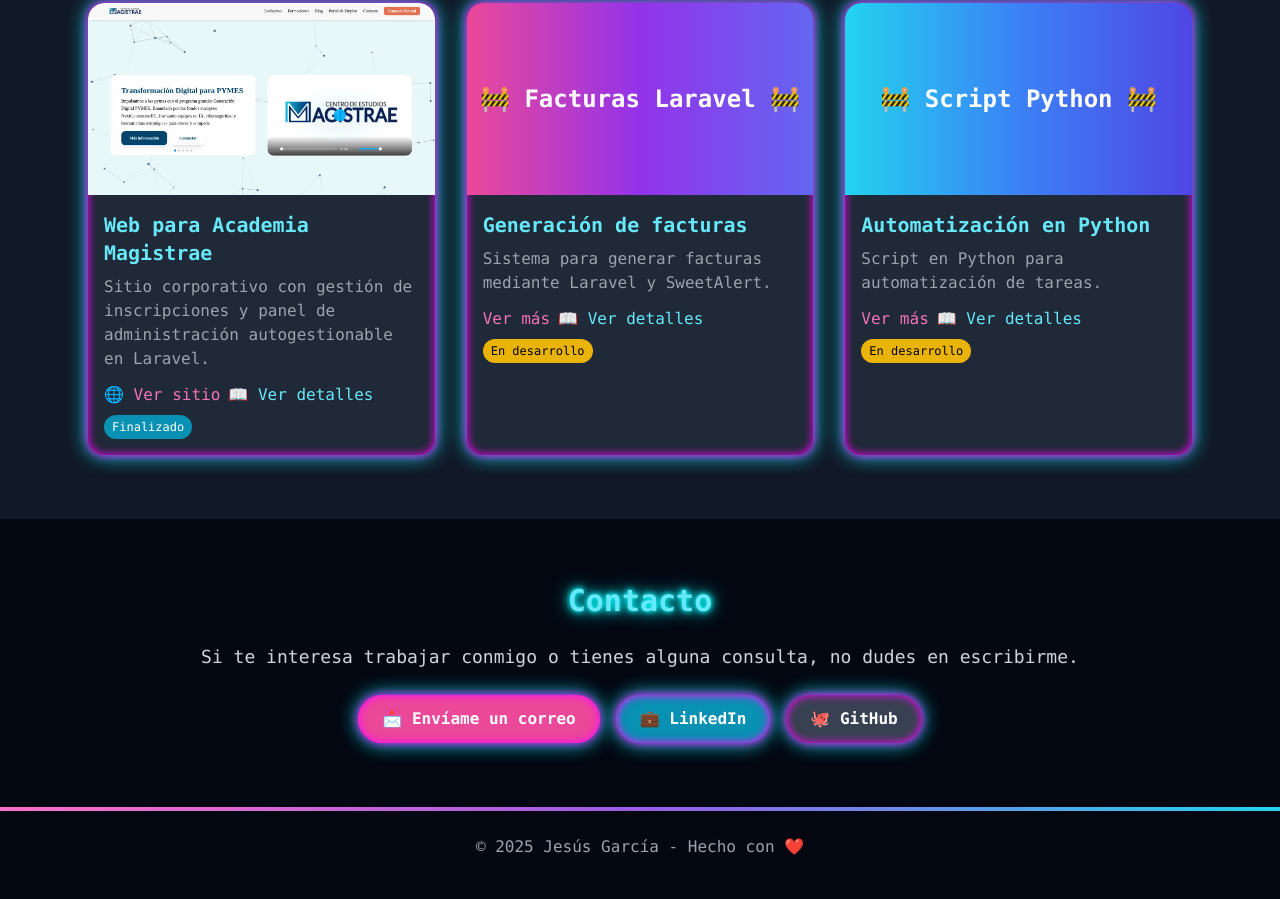
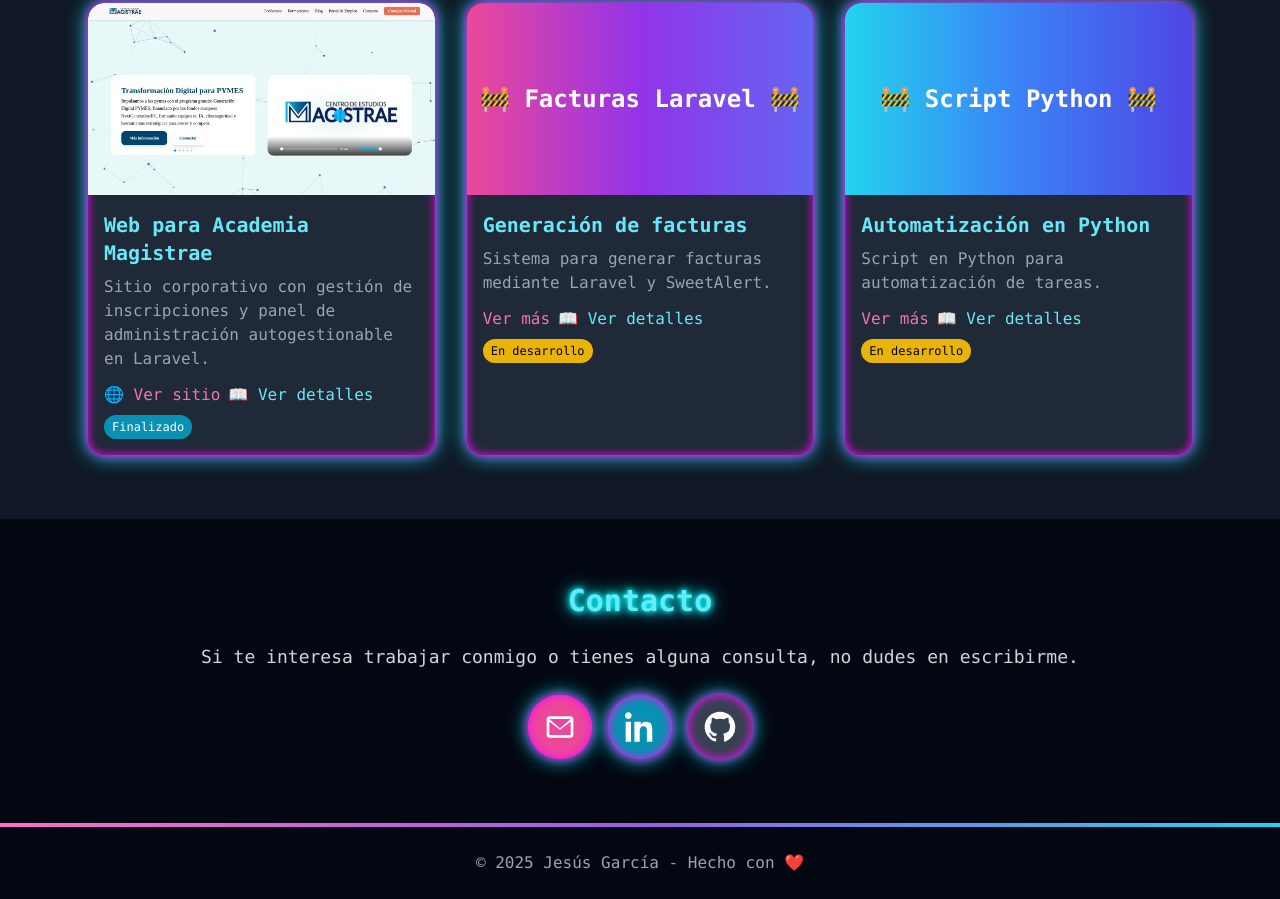
Before and after one commit to Jes1997/jes1997.github.io, a plain HTML site: page index.html in a window 1280 px wide. Shown: the part 1518-2417 px from the top of the page. Drawn offline with nearby package versions, Linux system fonts and the light colour scheme.

Commit message:
Agregar animaciones de entrada para secciones y tarjetas de proyectos; incluir nuevo ícono de GitHub

```diff
--- a/assets/css/main.css
+++ b/assets/css/main.css
@@ -125,15 +125,46 @@ body {
   box-shadow: 0 0 20px #ff6ec7, 0 0 30px #9b5de5, inset 0 0 15px #ff6ec7;
 }
 
-/* =========================
-   Secciones
-   ========================= */
-#sobre-mi,
-#skills {
-  opacity: 1; /* Antes estaba 0 */
-  transition: none;
+/* Animación base */
+.fade-section {
+  opacity: 0;
+  transition: opacity 0.8s ease, transform 0.8s ease;
 }
 
+/* Variaciones */
+.fade-up {
+  transform: translateY(30px);
+}
+.fade-left {
+  transform: translateX(-30px);
+}
+.fade-right {
+  transform: translateX(30px);
+}
+.fade-zoom {
+  transform: scale(0.95);
+}
+
+/* Cuando entra en pantalla */
+.fade-section.visible {
+  opacity: 1;
+  transform: none;
+}
+
+/* Stagger para proyectos */
+.project-card {
+  opacity: 0;
+  transform: translateY(20px);
+  transition: opacity 0.6s ease, transform 0.6s ease;
+}
+.project-card.visible {
+  opacity: 1;
+  transform: translateY(0);
+}
+
+a.linkedin-icon svg {
+  transform: translateX(1px); /* Ajusta según necesidad */
+}
 
 /* =========================
    Footer
--- a/assets/js/main.js
+++ b/assets/js/main.js
@@ -91,20 +91,28 @@ function initModals() {
 /* =======================
    Fade-in secciones
 ======================= */
-  function initScrollFadeIn() {
-    const sections = document.querySelectorAll("#sobre-mi, #skills");
+function initScrollAnimations() {
+  const fadeSections = document.querySelectorAll(".fade-section");
+  const projectCards = document.querySelectorAll(".project-card");
 
   function fadeIn() {
-      sections.forEach((section) => {
+    fadeSections.forEach((section) => {
       const rect = section.getBoundingClientRect();
       if (rect.top < window.innerHeight - 100) {
-          section.style.opacity = 1;
+        section.classList.add("visible");
+
+        // Si es proyectos, aplicamos stagger a las cards
+        if (section.id === "proyectos") {
+          projectCards.forEach((card, i) => {
+            setTimeout(() => card.classList.add("visible"), i * 200);
+          });
+        }
       }
     });
   }
 
   window.addEventListener("scroll", fadeIn);
-    fadeIn();
+  fadeIn(); // al cargar
 }
 
   /* =======================
@@ -114,5 +122,5 @@ function initModals() {
   initScrollTop();
   initModals();
   initParticles();
-  initScrollFadeIn();
+  initScrollAnimations();
 });
--- a/index.html
+++ b/index.html
@@ -131,7 +131,7 @@
     <!-- Sobre mí -->
     <section
       id="sobre-mi"
-      class="opacity-0 transition-opacity duration-700 ease-out text-center max-w-3xl mx-auto px-4 sm:px-6 py-12 sm:py-16 relative z-10"
+      class="fade-section fade-up text-center max-w-3xl mx-auto px-4 sm:px-6 py-12 sm:py-16 relative z-10"
     >
       <h3 class="text-2xl sm:text-3xl font-bold mb-6 text-cyan-300 neon-sub">
         Sobre mí
@@ -146,12 +146,14 @@
     <!-- Skills -->
     <section
       id="skills"
-      class="max-w-5xl mx-auto px-4 sm:px-6 py-12 sm:py-16 text-center relative z-10"
+      class="fade-section fade-left max-w-5xl mx-auto px-4 sm:px-6 py-12 sm:py-16 text-center relative z-10"
     >
       <h3 class="text-2xl sm:text-3xl font-bold mb-6 text-cyan-300 neon-sub">
         Mis habilidades
       </h3>
-      <div class="grid grid-cols-3 sm:grid-cols-6 gap-6 sm:gap-8 mt-6">
+      <div
+        class="skills-grid grid grid-cols-3 sm:grid-cols-6 gap-6 sm:gap-8 mt-6"
+      >
         <div class="flex items-center justify-center skills-icon">
           <img src="assets/icons/laravel.svg" alt="Laravel" />
         </div>
@@ -174,17 +176,20 @@
     </section>
 
     <!-- Proyectos -->
-    <section id="proyectos" class="bg-gray-900 py-12 sm:py-16 relative z-10">
+    <section
+      id="proyectos"
+      class="fade-section fade-up bg-gray-900 py-12 sm:py-16 relative z-10"
+    >
       <div class="max-w-6xl mx-auto px-4 sm:px-6">
         <h3
           class="text-2xl sm:text-3xl font-bold mb-8 sm:mb-10 text-center text-pink-400 neon-text"
         >
           Proyectos
         </h3>
-        <div class="grid md:grid-cols-3 gap-6 sm:gap-8">
+        <div class="projects-grid grid md:grid-cols-3 gap-6 sm:gap-8">
           <!-- Proyecto 1: Magistrae -->
           <div
-            class="bg-gray-800 rounded-2xl overflow-hidden neon-card transition-transform duration-300 hover:scale-105 hover:shadow-2xl hover:rotate-1 hover:-rotate-y-1"
+            class="project-card bg-gray-800 rounded-2xl overflow-hidden neon-card transition-transform duration-300 hover:scale-105 hover:shadow-2xl hover:rotate-1 hover:-rotate-y-1"
           >
             <div class="overflow-hidden h-48 rounded-t-2xl">
               <img
@@ -225,7 +230,7 @@
 
           <!-- Proyecto 2: Facturas (En desarrollo) -->
           <div
-            class="bg-gray-800 rounded-2xl overflow-hidden neon-card transition-transform duration-300 hover:scale-105 hover:shadow-2xl hover:rotate-1 hover:-rotate-y-1"
+            class="project-card bg-gray-800 rounded-2xl overflow-hidden neon-card transition-transform duration-300 hover:scale-105 hover:shadow-2xl hover:rotate-1 hover:-rotate-y-1"
           >
             <div
               class="overflow-hidden h-48 rounded-t-2xl flex items-center justify-center bg-gradient-to-r from-pink-500 via-purple-600 to-indigo-500"
@@ -263,7 +268,7 @@
 
           <!-- Proyecto 3: Python (En desarrollo) -->
           <div
-            class="bg-gray-800 rounded-2xl overflow-hidden neon-card transition-transform duration-300 hover:scale-105 hover:shadow-2xl hover:rotate-1 hover:-rotate-y-1"
+            class="project-card bg-gray-800 rounded-2xl overflow-hidden neon-card transition-transform duration-300 hover:scale-105 hover:shadow-2xl hover:rotate-1 hover:-rotate-y-1"
           >
             <div
               class="overflow-hidden h-48 rounded-t-2xl flex items-center justify-center bg-gradient-to-r from-cyan-400 via-blue-500 to-indigo-600"
@@ -364,33 +369,71 @@
     <!-- Contacto -->
     <section
       id="contacto"
-      class="max-w-5xl mx-auto px-4 sm:px-6 py-12 sm:py-16 text-center relative z-10"
+      class="fade-section fade-zoom max-w-5xl mx-auto px-4 sm:px-6 py-12 sm:py-16 text-center relative z-10"
     >
       <h3 class="text-2xl sm:text-3xl font-bold mb-6 text-cyan-300 neon-sub">
         Contacto
       </h3>
-      <p class="text-base sm:text-lg text-gray-300">
+      <p class="text-base sm:text-lg text-gray-300 mb-6">
         Si te interesa trabajar conmigo o tienes alguna consulta, no dudes en
         escribirme.
       </p>
       <div class="mt-4 sm:mt-6 flex flex-col sm:flex-row justify-center gap-4">
+        <!-- Correo -->
         <a
           href="mailto:jesus19997@gmail.com"
-          class="px-6 py-3 bg-pink-500 text-white rounded-full font-bold neon-card hover:bg-cyan-400 hover:text-black hover:animate-pulse active:scale-95 transition-all"
-          >📩 Envíame un correo</a
+          class="p-4 bg-pink-500 text-white rounded-full neon-card hover:bg-cyan-400 hover:text-black hover:animate-pulse active:scale-95 transition-all flex items-center justify-center"
         >
+          <svg
+            xmlns="http://www.w3.org/2000/svg"
+            viewBox="0 0 24 24"
+            fill="currentColor"
+            width="32"
+            height="32"
+          >
+            <path
+              d="M4 4h16c1.1 0 2 .9 2 2v12c0 1.1-.9 2-2 2H4c-1.1 0-2-.9-2-2V6c0-1.1.9-2 2-2zm0 2v.01L12 13l8-6.99V6H4zm0 12h16V8l-8 6-8-6v10z"
+            />
+          </svg>
+        </a>
+
+        <!-- LinkedIn -->
         <a
           href="https://www.linkedin.com/in/jes%C3%BAs-garc%C3%ADa-castillo-4359981b4/"
           target="_blank"
-          class="px-6 py-3 bg-cyan-600 text-white rounded-full font-bold neon-card hover:bg-pink-500 hover:text-black hover:animate-pulse active:scale-95 transition-all"
-          >💼 LinkedIn</a
+          class="p-4 bg-cyan-600 text-white rounded-full neon-card hover:bg-pink-500 hover:text-black hover:animate-pulse active:scale-95 transition-all flex items-center justify-center linkedin-icon"
         >
+          <svg
+            xmlns="http://www.w3.org/2000/svg"
+            viewBox="0 0 24 24"
+            fill="currentColor"
+            width="32"
+            height="32"
+          >
+            <path
+              d="M4.98 3.5C4.98 4.88 3.87 6 2.5 6S0 4.88 0 3.5 1.12 1 2.5 1 4.98 2.12 4.98 3.5zM.5 8h4V23h-4V8zm7.5 0h3.8v2.04h.05c.53-1 1.84-2.04 3.8-2.04 4.06 0 4.8 2.67 4.8 6.14V23h-4v-7.5c0-1.8-.03-4.1-2.5-4.1s-2.9 1.9-2.9 3.96V23h-4V8z"
+            />
+          </svg>
+        </a>
+
+        <!-- GitHub -->
         <a
-          href="https://github.com/Jesus19997"
+          href="https://github.com/Jes1997"
           target="_blank"
-          class="px-6 py-3 bg-gray-700 text-white rounded-full font-bold neon-card hover:bg-cyan-400 hover:text-black hover:animate-pulse active:scale-95 transition-all"
-          >🐙 GitHub</a
+          class="p-4 bg-gray-700 text-white rounded-full neon-card hover:bg-cyan-400 hover:text-black hover:animate-pulse active:scale-95 transition-all flex items-center justify-center"
         >
+          <svg
+            xmlns="http://www.w3.org/2000/svg"
+            viewBox="0 0 24 24"
+            fill="currentColor"
+            width="32"
+            height="32"
+          >
+            <path
+              d="M12 .5C5.65.5.5 5.65.5 12c0 5.1 3.29 9.41 7.86 10.94.58.11.79-.25.79-.56 0-.28-.01-1.02-.02-2-3.2.7-3.88-1.54-3.88-1.54-.53-1.36-1.3-1.72-1.3-1.72-1.06-.72.08-.71.08-.71 1.17.08 1.78 1.2 1.78 1.2 1.04 1.78 2.72 1.26 3.38.96.1-.76.41-1.26.75-1.55-2.55-.29-5.23-1.28-5.23-5.7 0-1.26.45-2.29 1.2-3.09-.12-.3-.52-1.52.12-3.17 0 0 .97-.31 3.18 1.18a11.1 11.1 0 0 1 2.9-.39c.98 0 1.97.13 2.9.39 2.21-1.49 3.18-1.18 3.18-1.18.64 1.65.24 2.87.12 3.17.75.8 1.2 1.83 1.2 3.09 0 4.43-2.69 5.41-5.25 5.69.42.36.8 1.09.8 2.2 0 1.59-.01 2.87-.01 3.25 0 .31.21.68.8.56A11.52 11.52 0 0 0 23.5 12c0-6.35-5.15-11.5-11.5-11.5z"
+            />
+          </svg>
+        </a>
       </div>
     </section>
 
```
Also changed, not shown: assets/icons/github.svg (added). Lines whose indentation alone changed are shown as unchanged.
